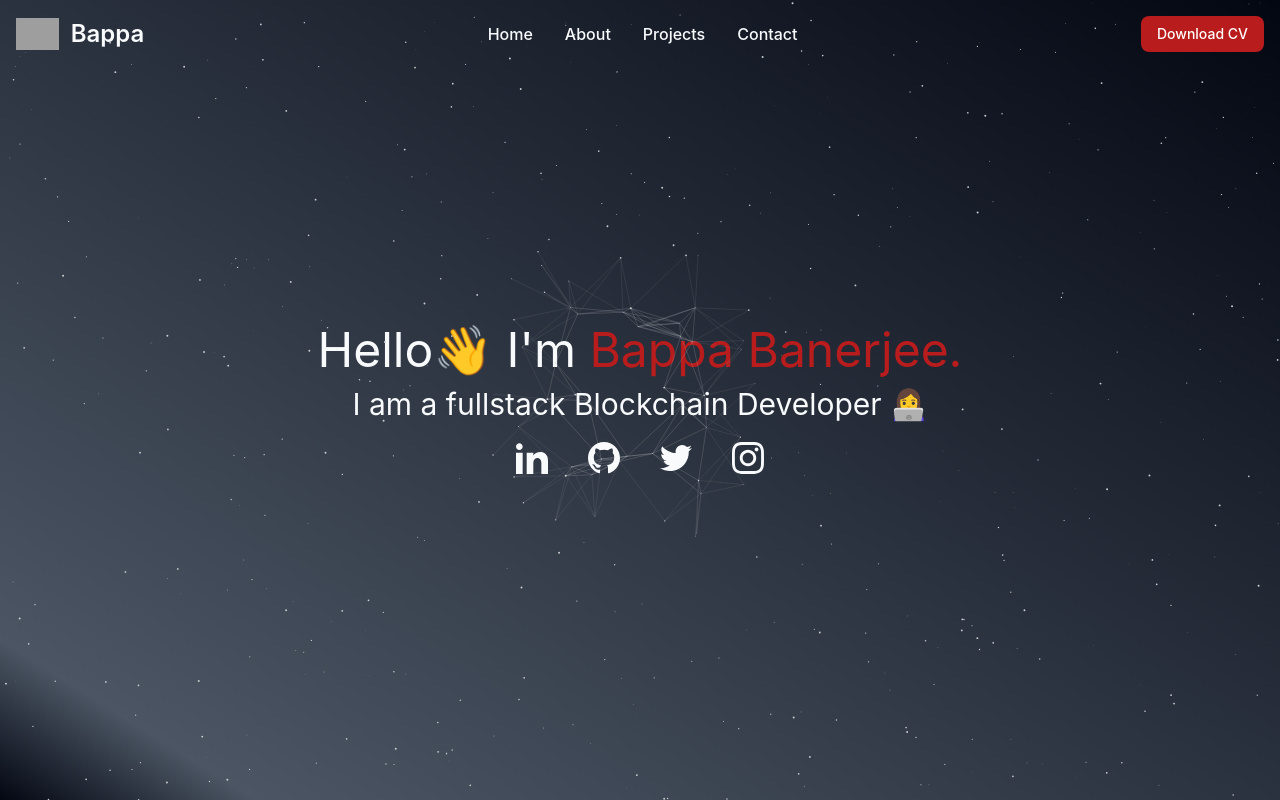
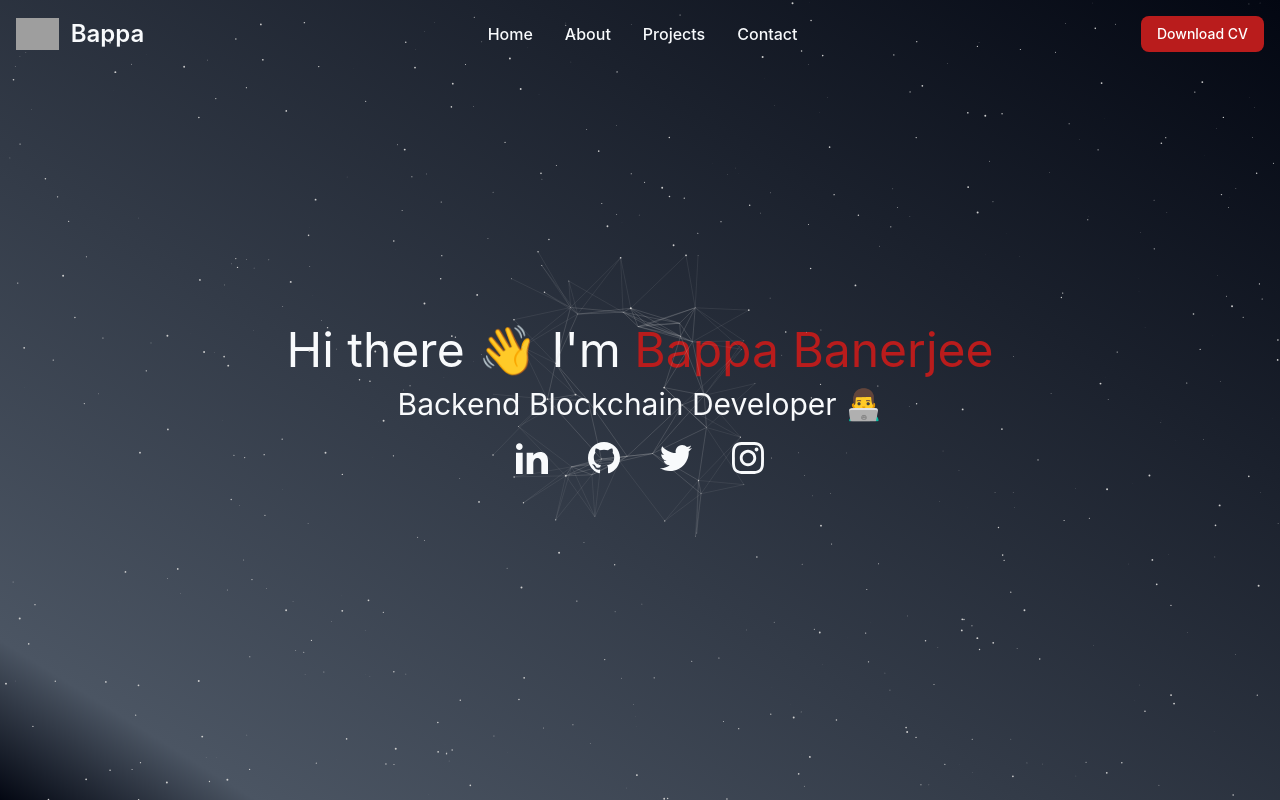
Before and after one commit to BappaBanerjee/app.portfolio, a React (Create React App) app: page / in a window 1280 px wide. Built offline with nearby package versions, Linux system fonts and the light colour scheme; no server answers; grey boxes are pictures that could not be loaded.

Commit message:
home page fixes

```diff
--- a/src/components/home/index.jsx
+++ b/src/components/home/index.jsx
@@ -13,12 +13,12 @@ const Home = () => {
 
   return (
     <div className="flex flex-col justify-center items-center h-screen text-center">
-      <div className="text-4xl md:text-5xl mb-3">
-        Hello👋 I'm
-        <span className="text-red-700"> Bappa Banerjee.</span>{" "}
+      <div className="text-3xl sm:text-4xl md:text-5xl mb-3">
+        Hi there 👋 I'm{" "}
+        <span className="text-red-700 whitespace-nowrap"> Bappa Banerjee</span>
       </div>
-      <div className="text-3xl mb-5">
-        I am a fullstack Blockchain Developer 👩‍💻
+      <div className="text-xl sm:text-2xl md:text-3xl mb-5 text-gray-00">
+        Backend Blockchain Developer 👨‍💻
       </div>
       <SocialIcons />
       <canvas className="connecting-dots"></canvas>
```
